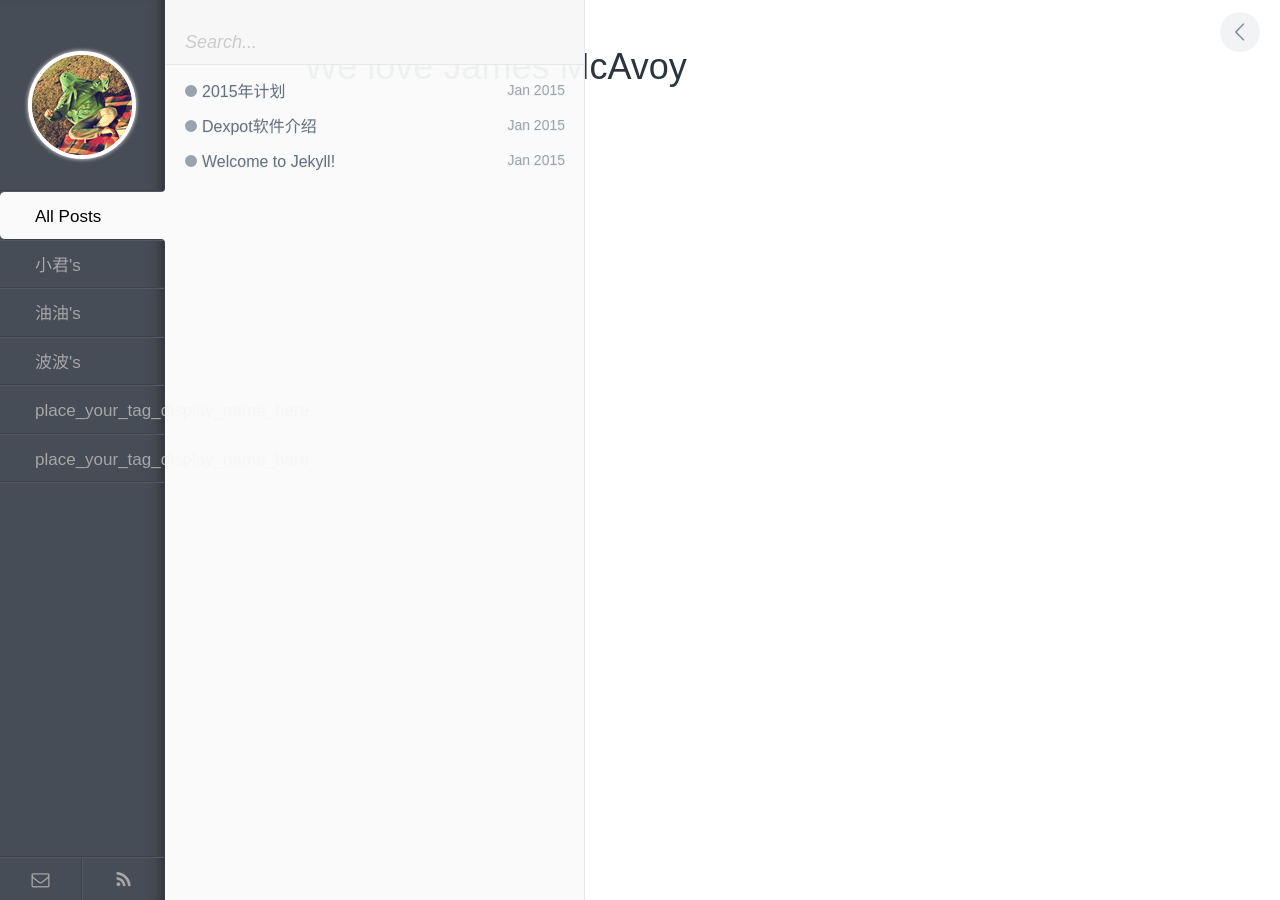
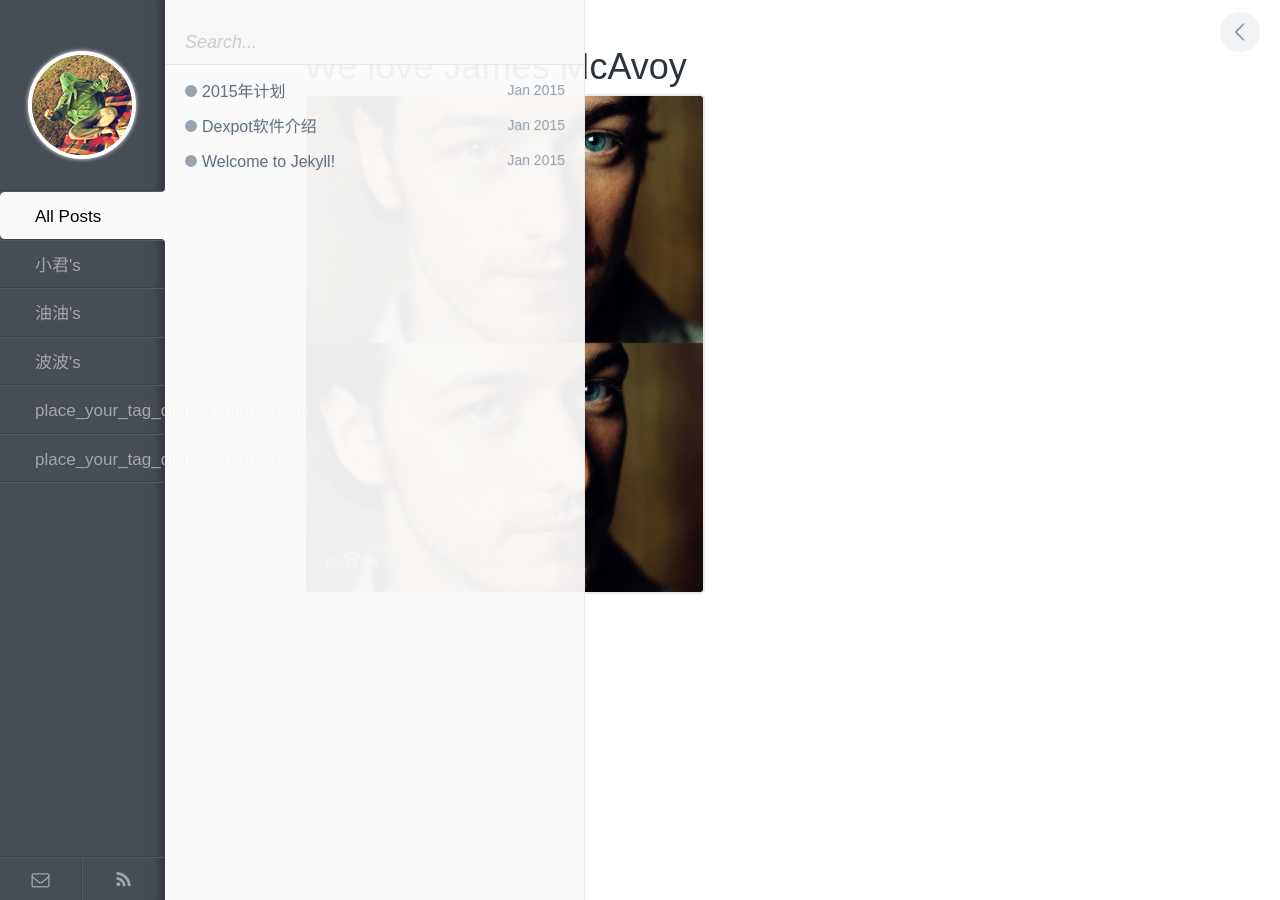
Before and after one commit to xjya/xjya.github.io, a Jekyll site: the page built from index.html, in a window 1280 px wide. Built offline with Jekyll 4.4.1, drawn with Linux system fonts in a browser that asks for light colours.

Commit message:
2015年1月6日09:59:15

```diff
--- a/index.html
+++ b/index.html
@@ -5,4 +5,5 @@ title: 徐進芫's Blog
 
 <article id="post__content">
   <h1 id="post__title">We love James McAvoy</h1>
+  <img src="/assets/img/QQ20150106094745.jpg"</img>
 </article> <!-- end #post__content -->
```
Also changed, not shown: assets/img/QQ20150106094745.jpg (added).
